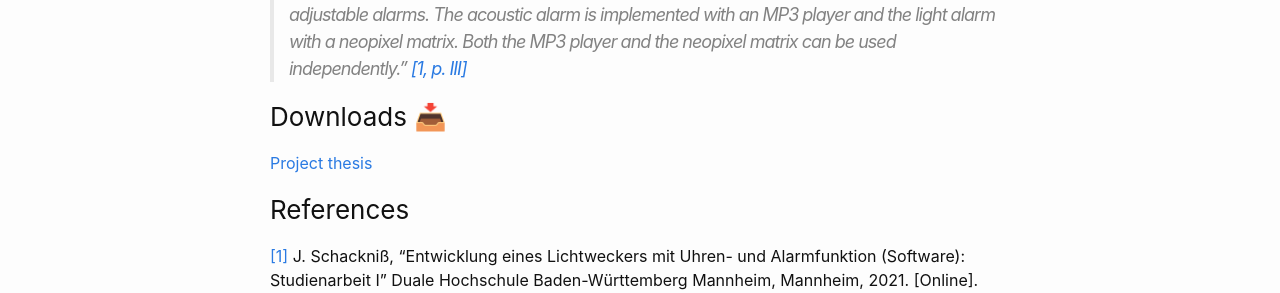
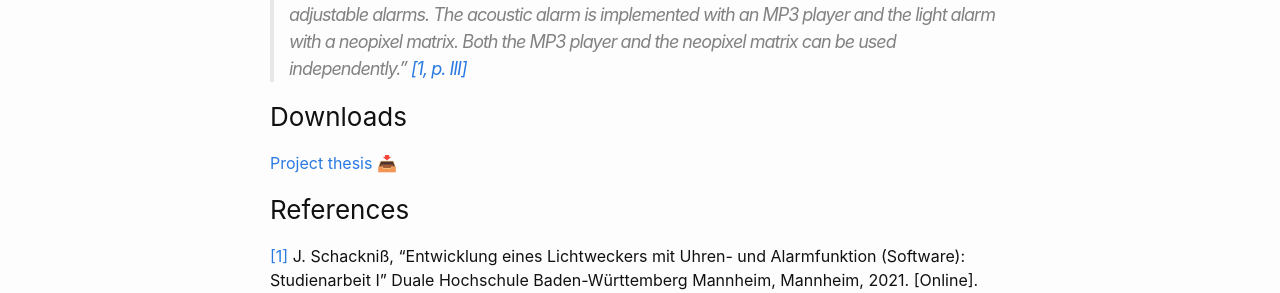
Before and after one commit to schackniss/schackniss.de, a Jekyll site: the page built from _projects/lichtwecker.md, in a window 1280 px wide. Shown: the part 717-1010 px from the top of the page. Built offline with Jekyll 4.4.1, drawn with Linux system fonts in a browser that asks for light colours.

```diff
--- a/_projects/lichtwecker.md
+++ b/_projects/lichtwecker.md
@@ -13,8 +13,8 @@ The wake up light alam clock project started as a thesis at the DHBW Mannheim, a
 ### Abstract
 > "This project thesis covers the software development of a light alarm clock with clock and alarm functionality. A light alarm clock uses light to wake up the user. For this purpose the influence of light on the human biorhythm is used. In the first part of the thesis the theoretical preliminary considerations, the individual software libraries and hardware components are discussed. The implementation is realized with an ESP32, the synchronization of the time is done via the network time protocol. First of all the implementation of the individual components takes place. Then a data structure, as well as an acoustic alarm function and a light alarm function are implemented. The individual components and alarm functions are combined in a menu structure and logically linked within the loop()-function. The light alarm clock has four adjustable alarms. The acoustic alarm is implemented with an MP3 player and the light alarm with a neopixel matrix. Both the MP3 player and the neopixel matrix can be used independently." [[1, p. III]](#1)
 
-### Downloads 📥
-[Project thesis](/downloads/lichtwecker/project-thesis.pdf)
+### Downloads
+[Project thesis 📥](/downloads/lichtwecker/project-thesis.pdf)
 
 ### References
 <a id="1">[1]</a>
```
